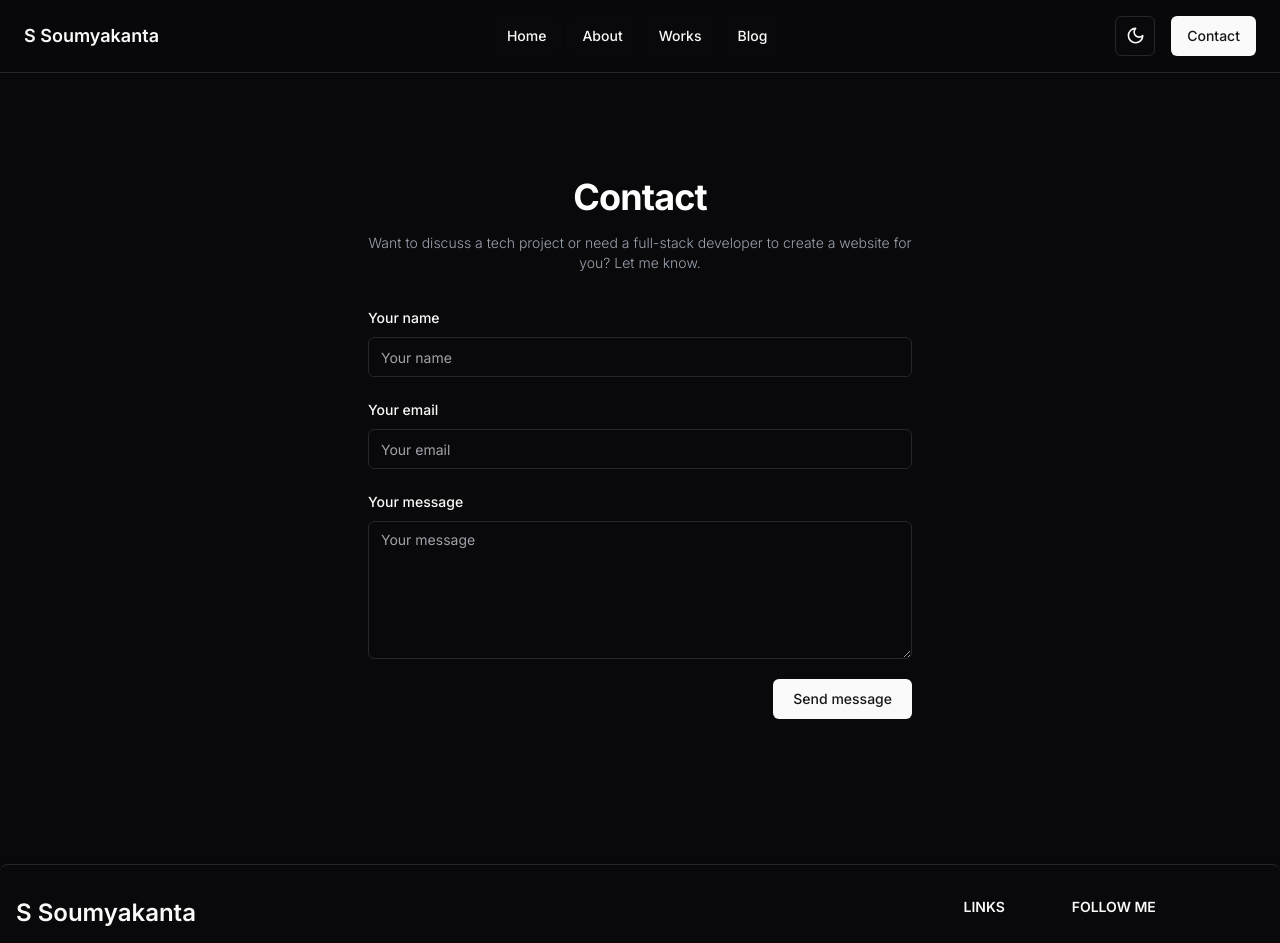
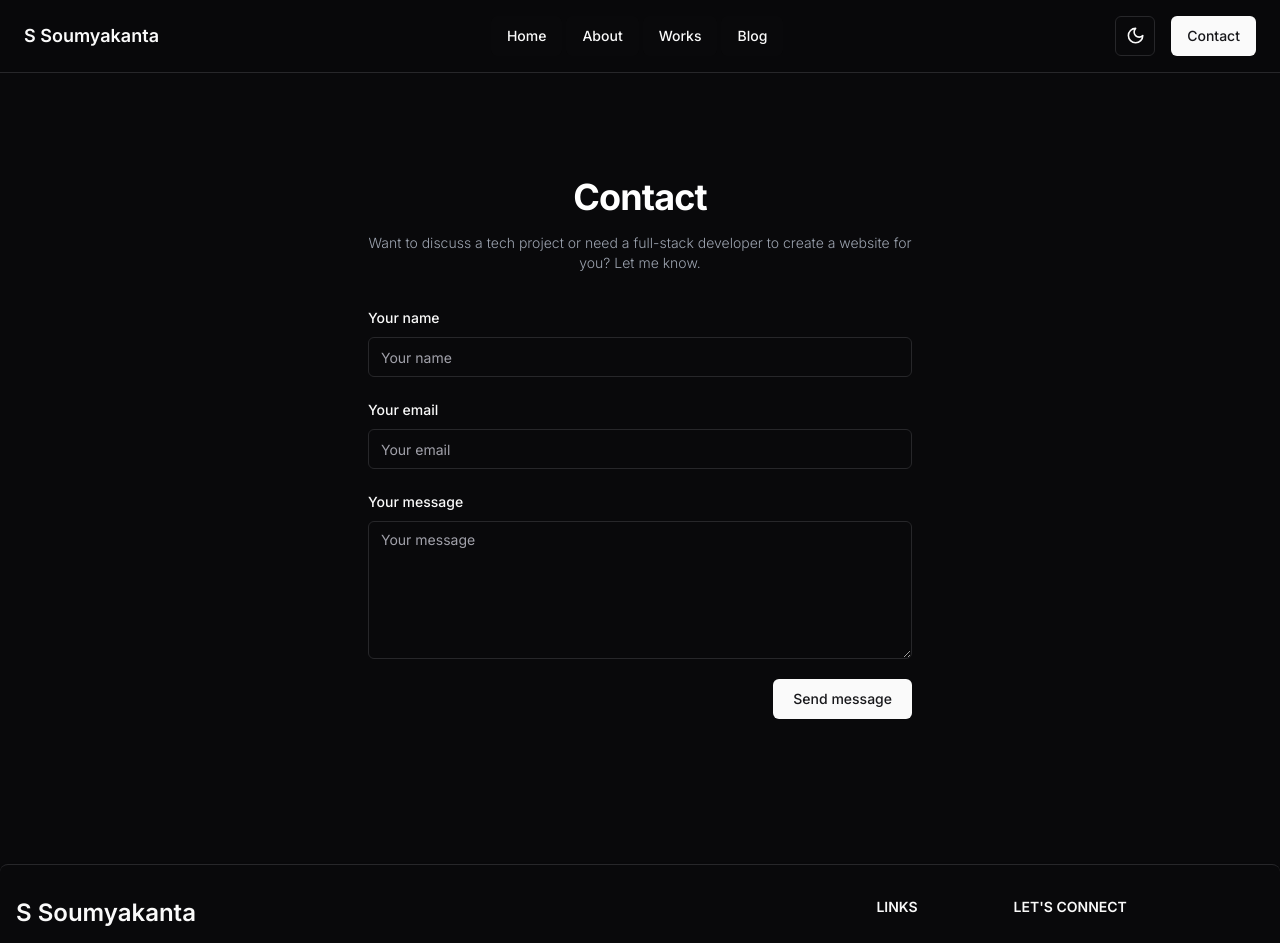
Before and after one commit to s-soumyakanta/s-soumyakanta, a Next.js app: page /contact in a window 1280 px wide. Shown: the top 943 px of the page. Built offline with nearby package versions, Linux system fonts and the light colour scheme.

Commit message:
Update Footer.tsx

```diff
--- a/src/components/Footer.tsx
+++ b/src/components/Footer.tsx
@@ -48,7 +48,7 @@ export default function Footer() {
             </div>
             <div>
               <h2 className="mb-6 text-sm font-semibold text-[hsl(var(--foreground))] uppercase dark:text-[hsl(var(--foreground))]">
-                Follow Me
+                Let's Connect
               </h2>
               <ul className="text-sm text-[hsl(var(--foreground))] dark:text-[hsl(var(--foreground))] font-normal">
                 <li className="mb-4">
```
